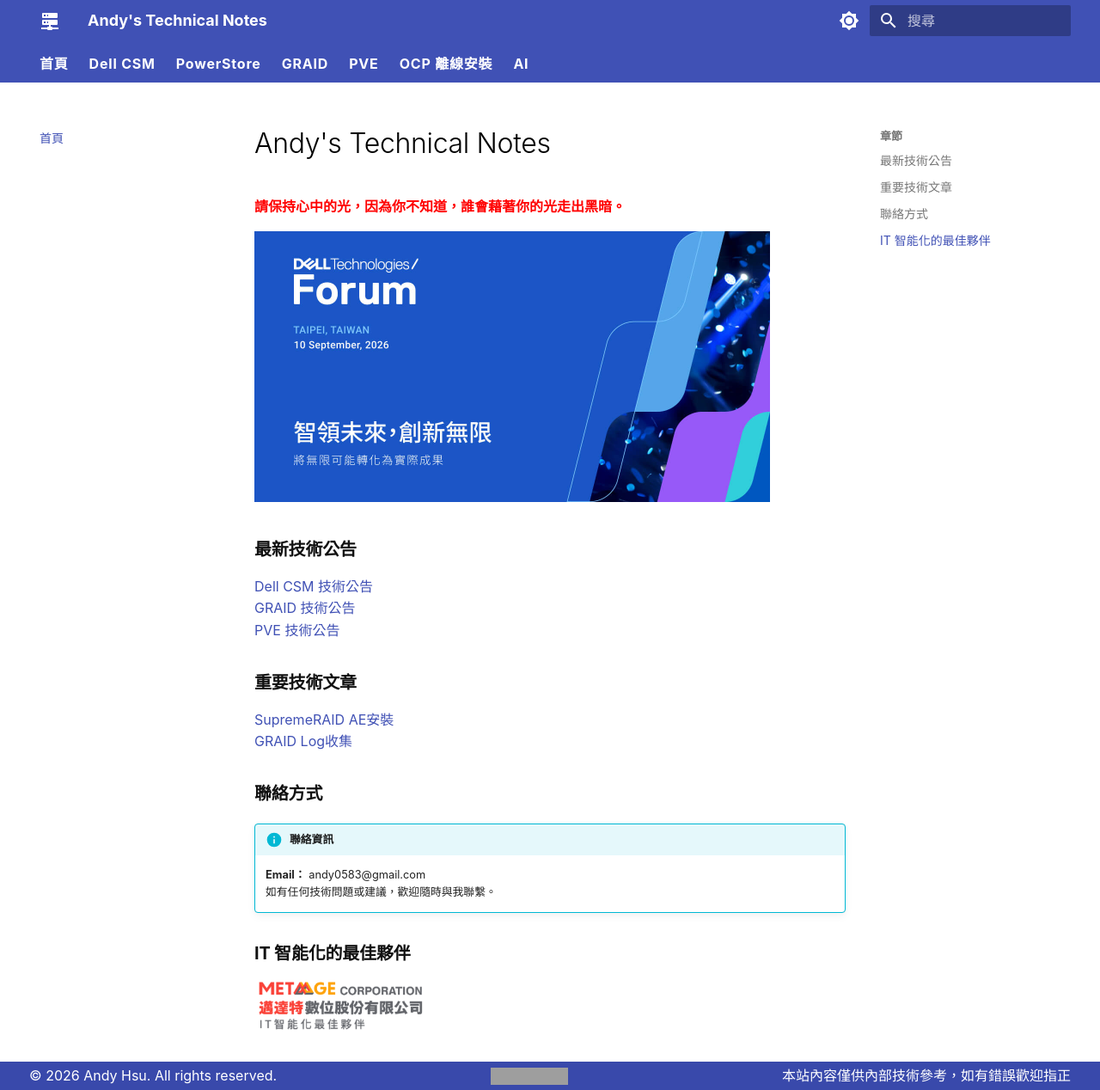
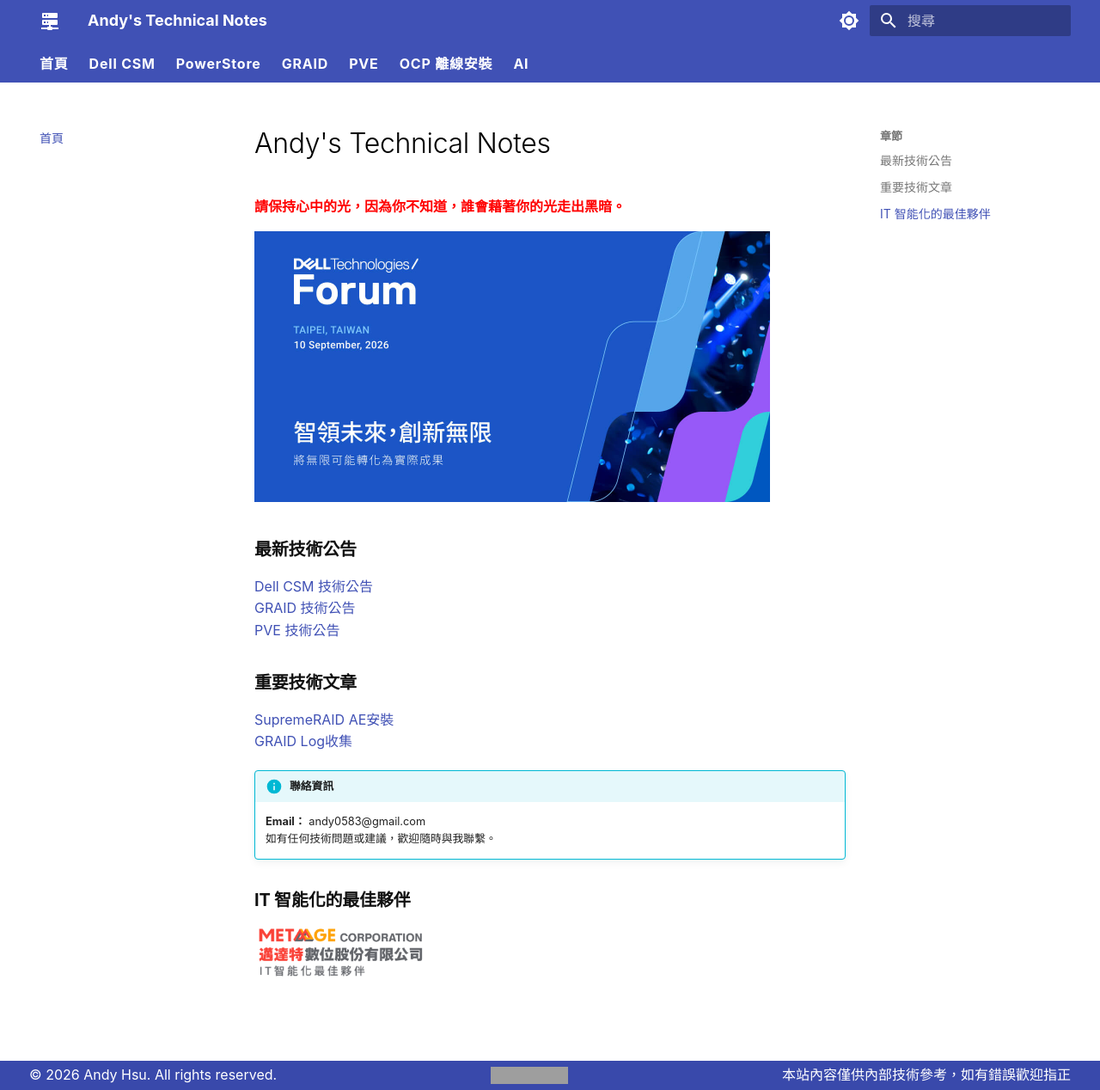
Before and after one commit to Andy0583/Metaage, an MkDocs documentation site: the page built from docs/index.md, in a window 1280 px wide and 1268 px high. Shown: the whole window at 86% size. Built offline with MkDocs 1.6.1 and Material for MkDocs 9.7.7, drawn with Linux system fonts in a browser that asks for light colours; grey boxes are pictures that could not be loaded.

```diff
--- a/docs/index.md
+++ b/docs/index.md
@@ -14,7 +14,6 @@
 [SupremeRAID AE安裝](graid/aeinstall.md)<br>
 [GRAID Log收集](graid/collection.md)
 
-### **聯絡方式**
 !!! info "聯絡資訊"
     **Email：** andy0583@gmail.com
     如有任何技術問題或建議，歡迎隨時與我聯繫。
```
